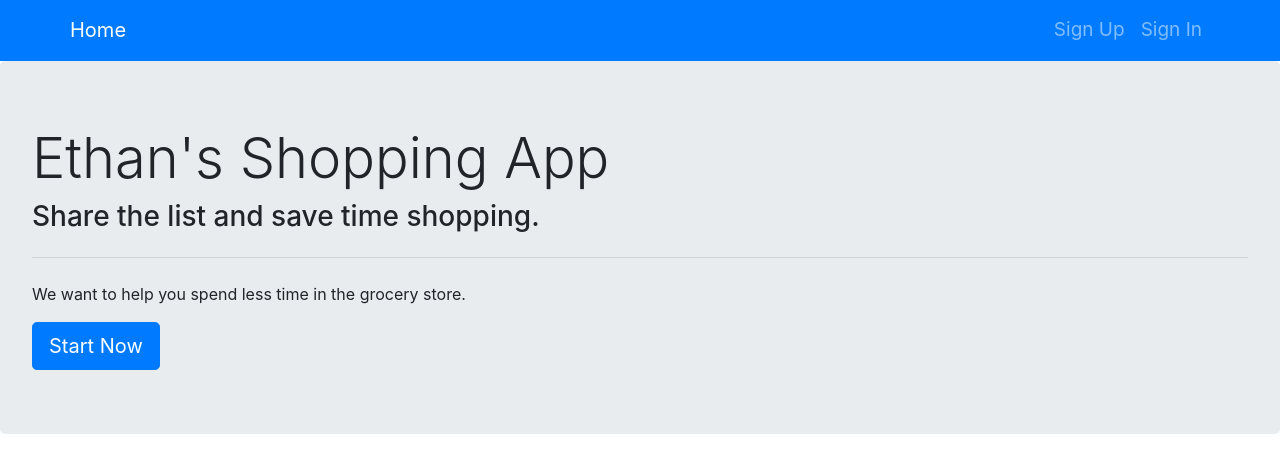
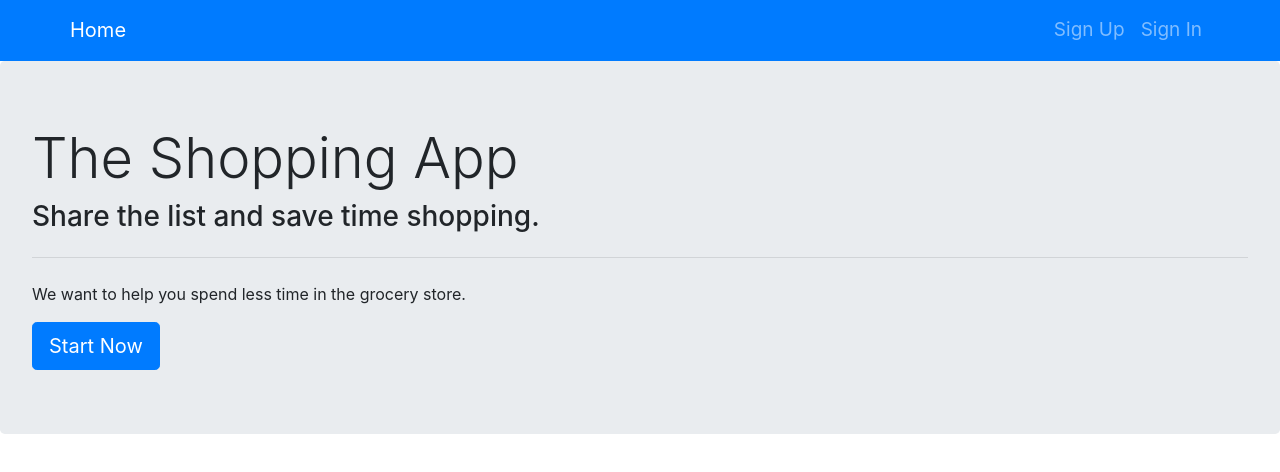
Before and after one commit to tdw78/shopping-app, a React (Create React App) app in the folder client/: page / in a window 1280 px wide. Shown: the top 472 px of the page. Built offline with nearby package versions, Linux system fonts and the light colour scheme.

Commit message:
Made a few changes

```diff
--- a/client/public/index.html
+++ b/client/public/index.html
@@ -24,7 +24,7 @@
       work correctly both with client-side routing and a non-root public URL.
       Learn how to configure a non-root public URL by running `npm run build`.
     -->
-    <title>React App</title>
+    <title>Shopping App</title>
   </head>
   <body>
     <noscript>You need to enable JavaScript to run this app.</noscript>
--- a/client/src/components/HomePage.js
+++ b/client/src/components/HomePage.js
@@ -7,7 +7,7 @@ class HomePage extends Component {
     return (
 
       <div className="jumbotron">
-        <h1 className="display-4">Ethan's Shopping App</h1>
+        <h1 className="display-4">The Shopping App</h1>
         <h3>Share the list and save time shopping.</h3>
         {isAuth() ? <h4>Hello, {isAuth().name}.</h4> : null}
         <hr className="my-4" />
--- a/client/src/components/ShoppingList.js
+++ b/client/src/components/ShoppingList.js
@@ -234,7 +234,7 @@ class ShoppingList extends Component {
                 </div>
                 <div className="col-lg-3"></div>
               </div>
-
+              <br></br>
               <div className="row">
                 <div className="col-xs-8 col-sm-3"></div>
                 <div className="col-sm-6 text-center">
--- a/client/src/components/users/Signup.js
+++ b/client/src/components/users/Signup.js
@@ -14,7 +14,6 @@ class Signup extends Component {
         email: '',
         password: '',
         passwordConfirmation: '',
-        buttonText: 'Submit',
         msg: null
       }
     }
@@ -54,8 +53,7 @@ class Signup extends Component {
       name: "",
       email: "",
       password: "",
-      passwordConfirmation: "",
-      buttonText: "Submitted"
+      passwordConfirmation: ""
     })
   }
 
@@ -106,7 +104,7 @@ class Signup extends Component {
           </div>
 
           <div>
-            <button className="btn btn-primary" onClick={this.clickSubmit}>{this.state.buttonText}</button>
+            <button className="btn btn-primary" onClick={this.clickSubmit}>Submit</button>
           </div>
         </form>
       </div>
```
Also changed, not shown: 1 other file (tests, documents, lock files or other folders).
